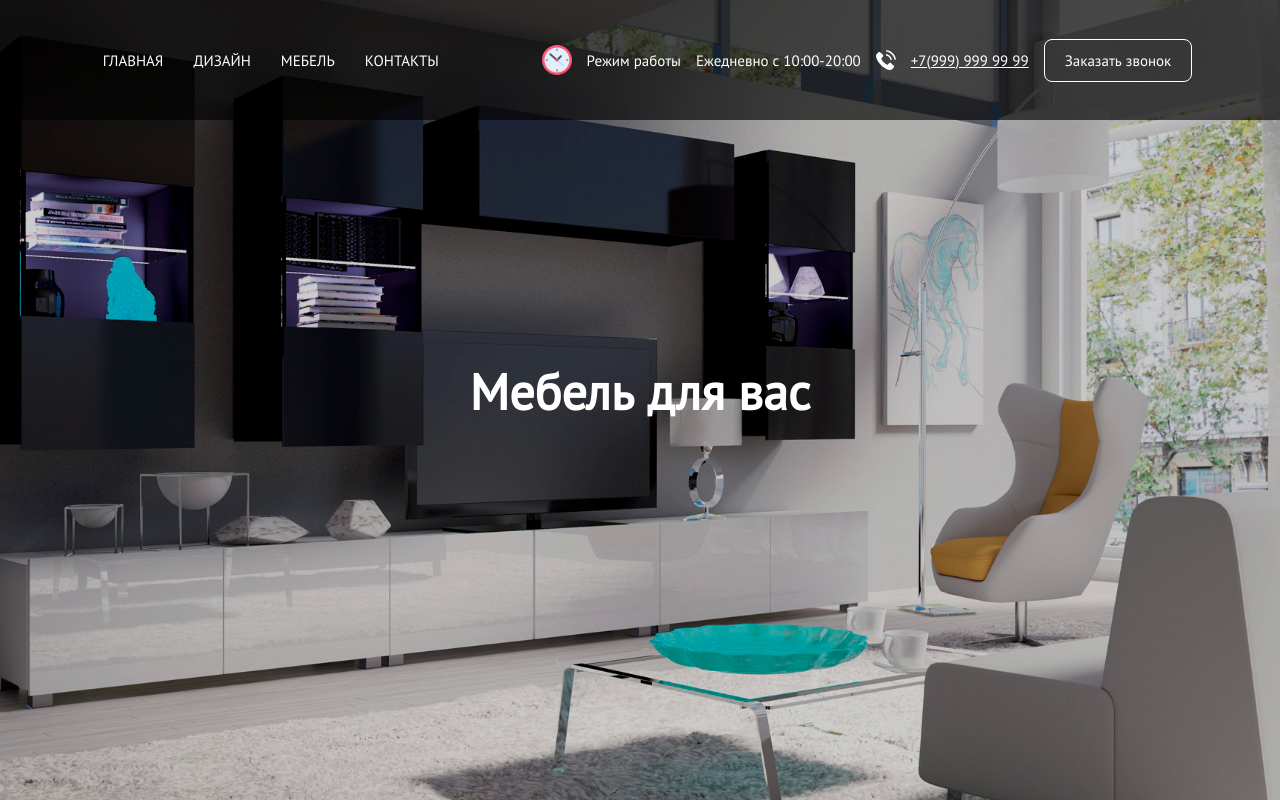
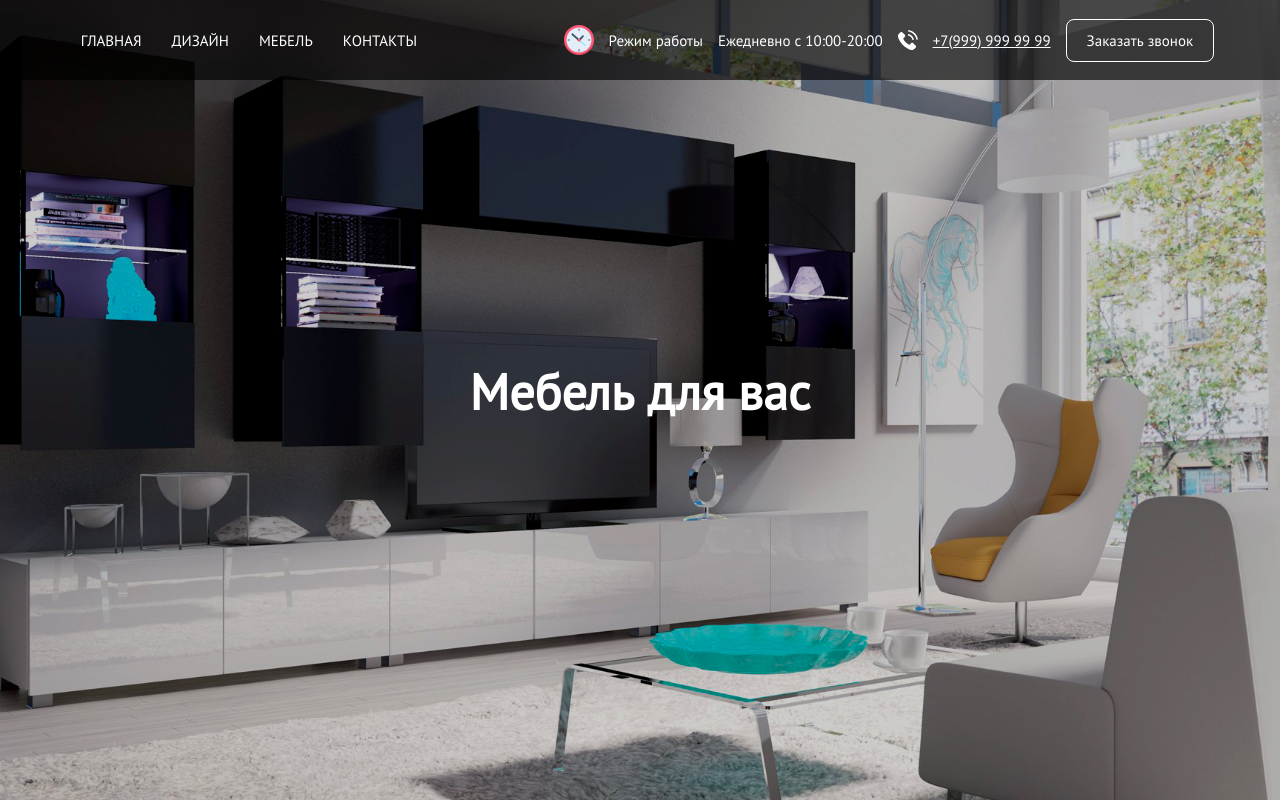
Before and after one commit to Stellshi/sayt_EVG, a plain HTML site: page index.html in a window 1280 px wide. Drawn offline with Linux system fonts and the light colour scheme; files whose address does not match are found by name.

Commit message:
OK SAVE
1

```diff
--- a/css/style.css
+++ b/css/style.css
@@ -102,7 +102,7 @@ ol {
     top: 0;
     left: 0;
     width: 100%;
-    height: 120px;
+    height: 80px;
     position: absolute;
     /* background: linear-gradient(90deg, rgba(68, 54, 130,0.9) 14.58%, rgba(40, 65, 138,0.9) 39.75%, rgba(0, 102, 156,0.9) 68.41% ); */
     background: rgba(0, 0, 0, .65);
@@ -113,7 +113,7 @@ ol {
 
 .time {
     display: flex;
-    justify-content: space-evenly;
+    justify-content: space-around;
     align-items: center;
 }
 
```
